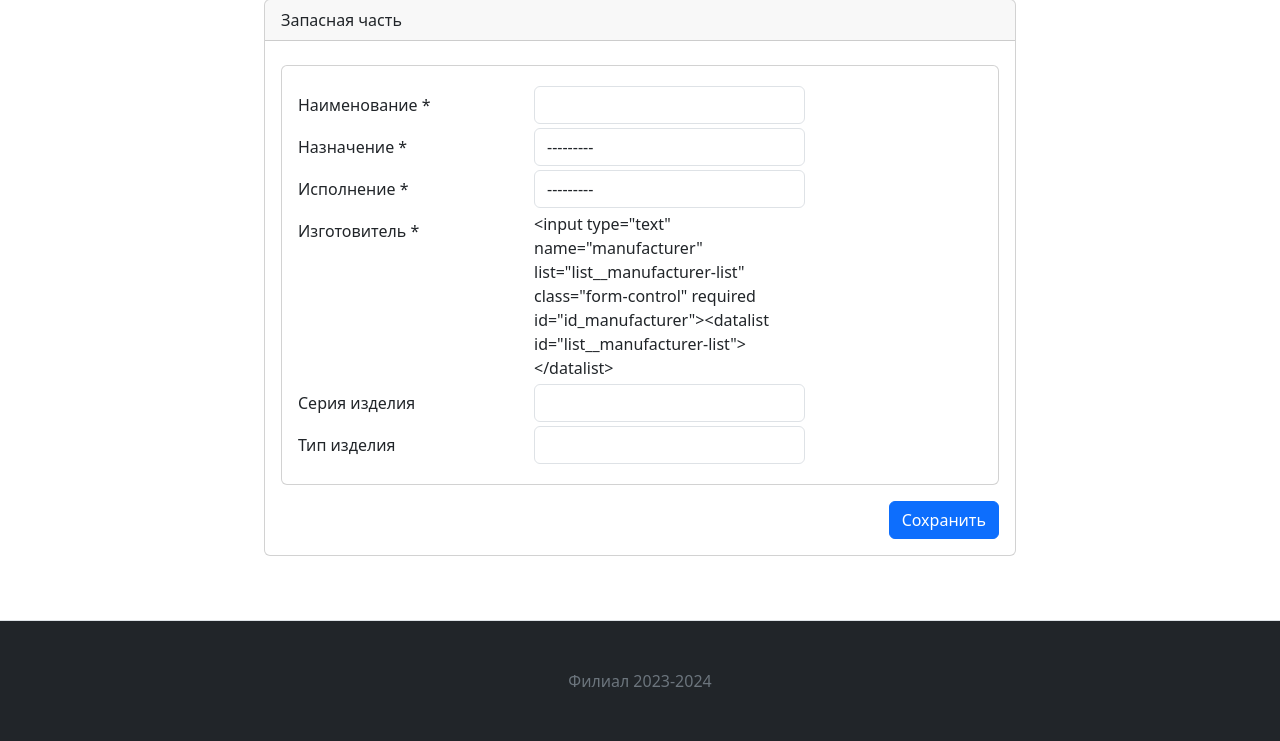
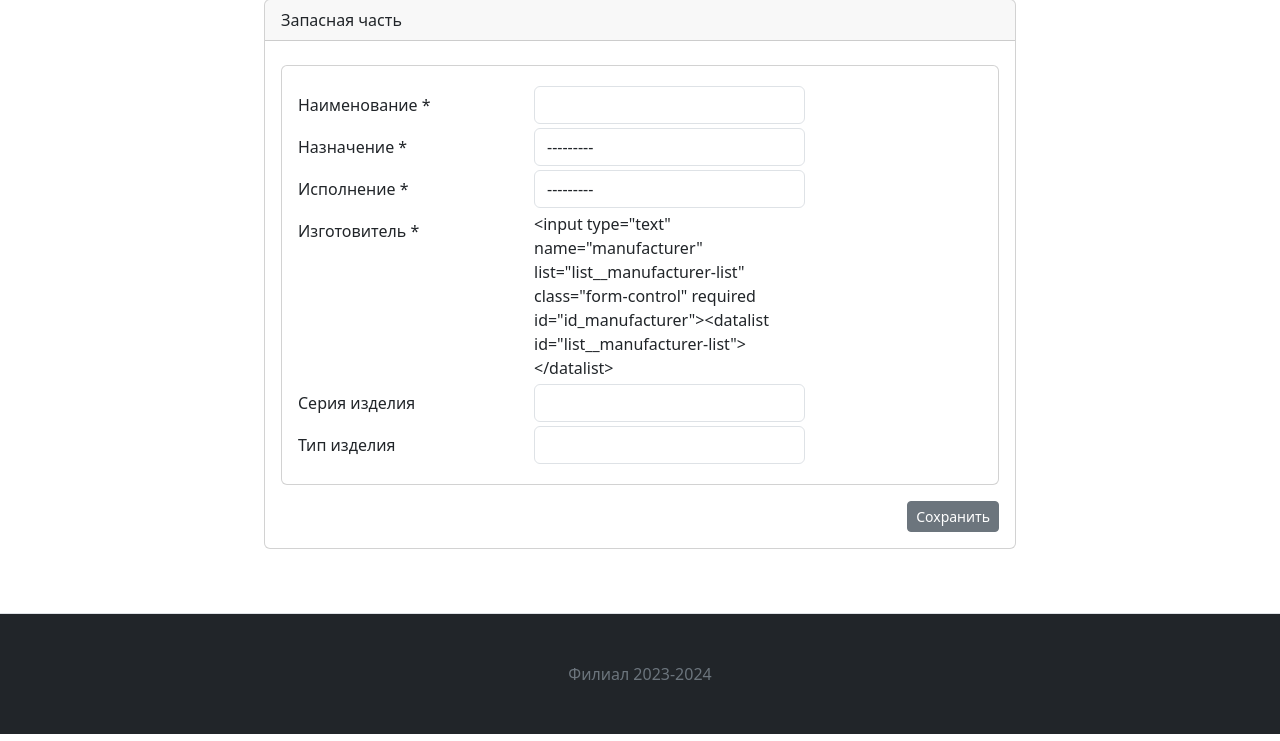
Before and after one commit to hlystovea/resource_planner, a Django app: page /hardware/component/create/ in a window 1280 px wide. Shown: the part 121-862 px from the top of the page. Run offline with Django 4.2, Linux system fonts and the light colour scheme; the visitor is signed in with stand-in values (Sample User, id 1); data that the repository does not hold is empty; some libraries are stand-ins or nearby versions.

Commit message:
Style: change the save button type to `btn-sm btn-secondary`

```diff
--- a/project/hardware/templates/hardware/component_form.html
+++ b/project/hardware/templates/hardware/component_form.html
@@ -18,7 +18,7 @@
           <form method="post" enctype="multipart/form-data">
             {% include 'includes/form.html' %}
             <div class="d-flex justify-content-end mt-3">
-              <button type="submit" class="btn btn-primary">Сохранить</button>
+              <button type="submit" class="btn btn-sm btn-secondary">Сохранить</button>
             </div>
           </form>
         </div>
```
